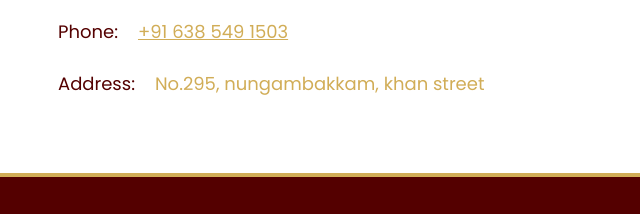
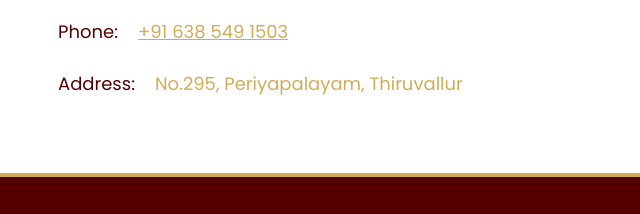
Before and after one commit to snehamandalo/mandalo-tech.io, a plain HTML site: page index.html in a window 1280 px wide. Shown: the part 6977-7191 px from the top of the page, 582-1222 px from the left. Drawn offline with Linux system fonts and the light colour scheme.

Commit message:
address updated

```diff
--- a/index.html
+++ b/index.html
@@ -88,9 +88,8 @@
         </div>
      </section>
 
-
     <!-- Benifits  -->
-    <section id="benifits" class="group border-t-4 border-my-secondary py-10">
+     <section id="benifits" class="group border-t-4 border-my-secondary py-10">
         <div class=" underline text-4xl text-my-secondary font-semibold tracking-wide w-10/12 mx-auto">Benifits</div>
         <div class="mt-5 bg-my-primary border-4 border-my-secondary">
 
@@ -108,7 +107,7 @@
 
         </div>
 
-        </section>
+     </section>
 
     <!-- Services -->
      <section id="services" class="group pb-10">
@@ -308,7 +307,6 @@
         });
     </script>
 
-
     <!-- Team  -->
     <section id="team" class="group border-t-4 border-my-secondary py-10 bg-my-primary text-white">
         <center>
@@ -412,7 +410,7 @@
                 </div>
                 <div class="flex my-6">
                     <div class="mr-5 text-my-primary">Address:</div>
-                    <a class="text-my-secondary text-xs sm:text-lg" href="#">No.295, nungambakkam, khan street</a>
+                    <a class="text-my-secondary text-xs sm:text-lg" href="#">No.295, Periyapalayam, Thiruvallur</a>
                 </div>
 
             </div>
@@ -447,6 +445,7 @@
         </div>
     <div class="mt-2 pt-1 text-xs md:text-sm w-full text-center text-my-white opacity-80 bg-my-secondary">Mandalo Tech &copy; 2024</div>
     </footer>
+
     <script>
         document.addEventListener("DOMContentLoaded", ()=>{
             const hero = document.getElementById("hero");
```
